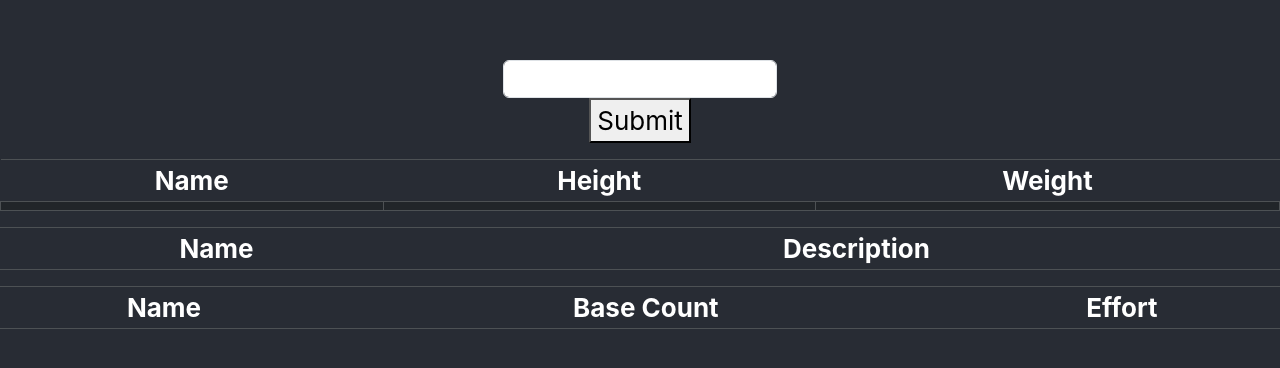
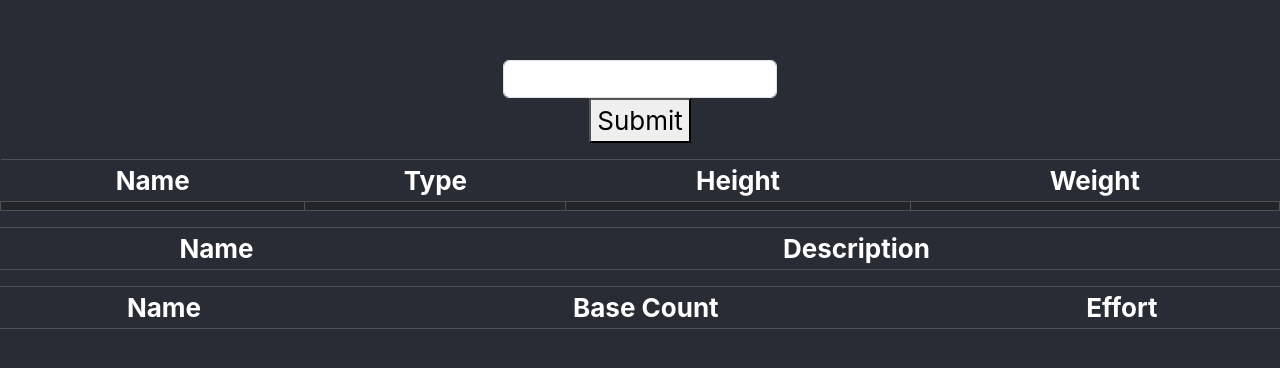
Before and after one commit to langerno/mi449_final, a React (Create React App) app: page / in a window 1280 px wide. Shown: the part 198-566 px from the top of the page. Built offline with nearby package versions, Linux system fonts and the light colour scheme.

Commit message:
Added type

```diff
--- a/src/App.js
+++ b/src/App.js
@@ -43,12 +43,14 @@ function PokeDesc(){
 <table id="desc" class="table table-dark table-bordered table-sm">
       <thead id="desc_head" class="thead-dark">
         <th scope="col">Name</th>
+        <th scope="col">Type</th>
         <th scope="col">Height</th>
         <th scope="col">Weight</th>
       </thead>
       <tbody id="desc_body">
         <tr>
           <td id="name"></td>
+          <td id="type"></td>
           <td id="height"></td>
           <td id="weight"></td>
         </tr>
@@ -60,9 +62,16 @@ function PokeDesc(){
 
 function updateDesc(){
   document.getElementById("name").innerHTML = capitalizeFirstLetter(currentPokeData.name)
+  document.getElementById("type").innerHTML = ""
+  for(let type of currentPokeData.types) {
+    document.getElementById("type").innerHTML += capitalizeFirstLetter(type.type.name) + " "
+  }
+
   document.getElementById("height").innerHTML = currentPokeData.height + " dm"
   document.getElementById("weight").innerHTML = currentPokeData.weight + " hg"
 }
+
+
 
 function PokeImage() {
   return(
```
